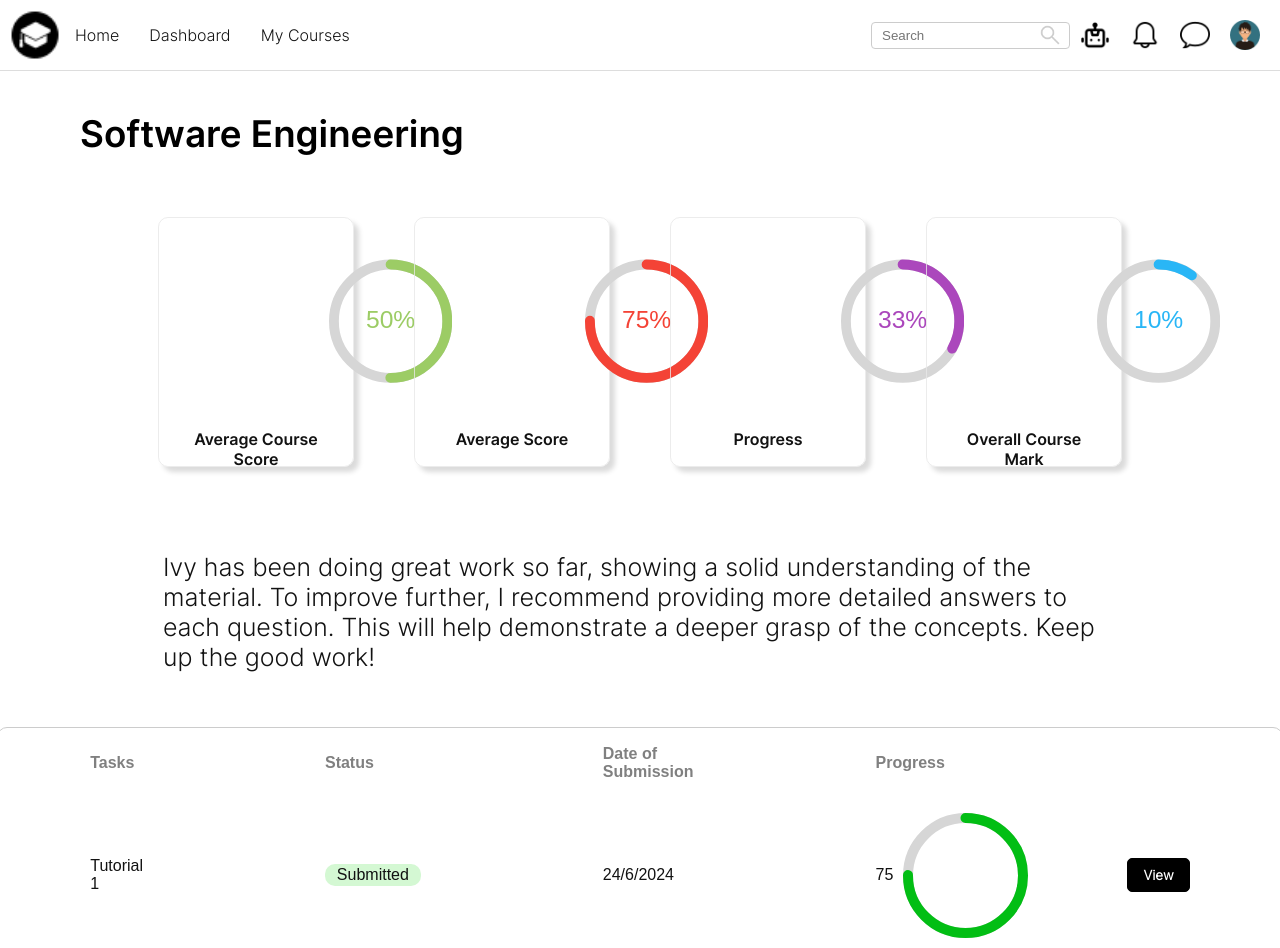
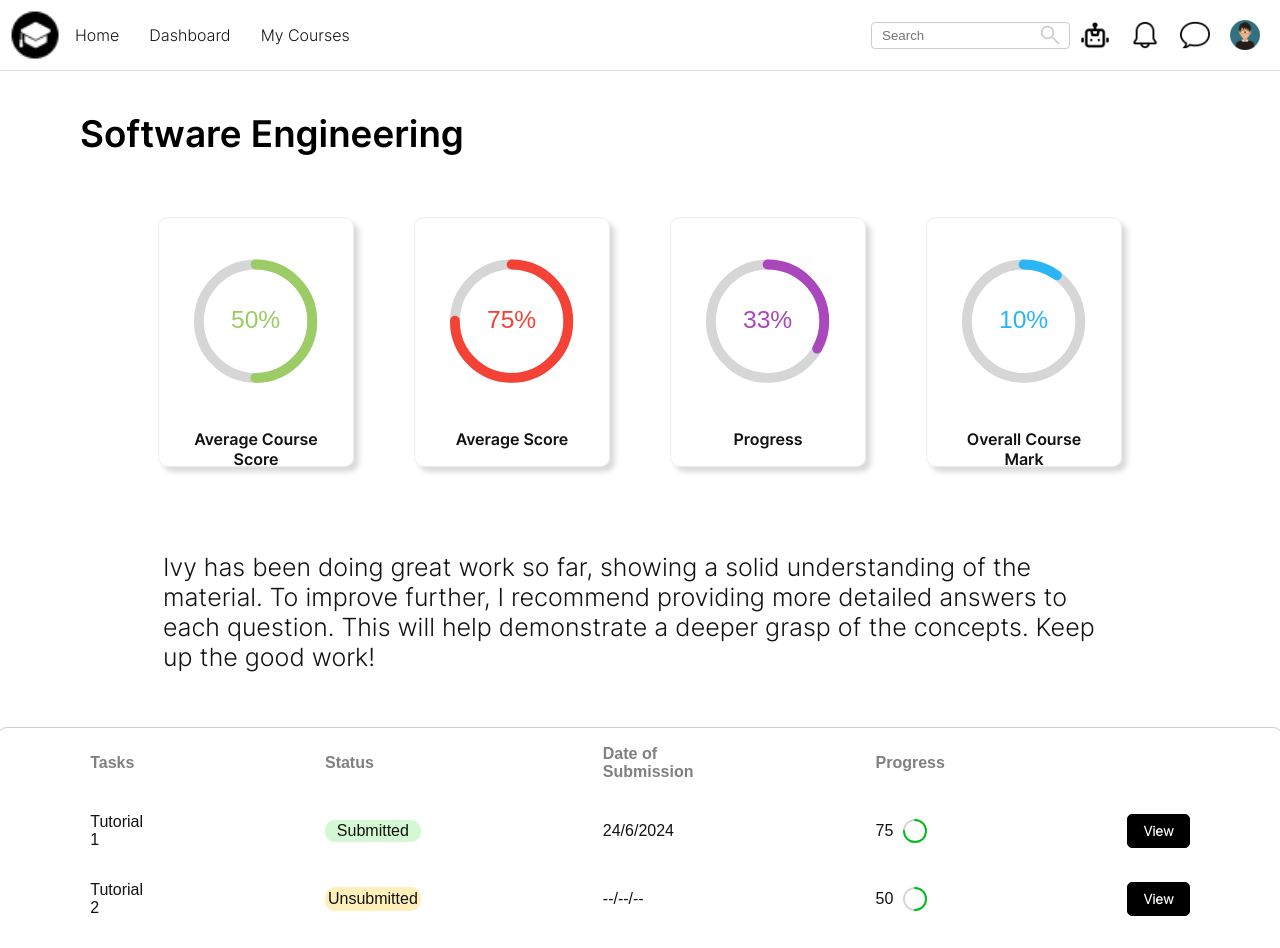
Before and after one commit to ICAS03/uni-portal, a React (Vite) app: page /modulestat in a window 1280 px wide. Shown: the top 948 px of the page. Built offline with nearby package versions, Linux system fonts and the light colour scheme.

Commit message:
css changes

```diff
--- a/src/components/moduleStatistic/moduleStat.css
+++ b/src/components/moduleStatistic/moduleStat.css
@@ -1,4 +1,4 @@
-.card-cont{
+.ModuleStatCard-cont{
     display: inline-flex;
     justify-content: center;
     width: 100%
@@ -13,13 +13,13 @@
     padding: 35px;
   }
 
-  .main-Cont{
+  .ModuleStatCardMain-Cont{
     margin-left: 10%;
     margin-right: 10%;
     padding-bottom: 10%;
   }
 
-  .card{
+  .ModuleStatCard{
     border: 1px solid rgba(232, 232, 232, 0.797);
     border-radius: 10px;
     box-shadow: 5px 5px 5px rgba(0, 0, 0, 0.144);
@@ -39,13 +39,13 @@
     font-family: Arial, san-serif;
   }
 
-  .card .card-title{
+  .ModuleStatCard .ModuleStatCard-title{
     font-family: Arial, san-serif;
     font-size: 16px;
     padding-top: 25px;
   }
 
-  .card .circle{
+  .ModuleStatCard .ModuleStatCardCircle{
    height: 80%;
    width: 80%;
    font-family: Arial, san-serif;
--- a/src/components/moduleStatistic/moduleStat.jsx
+++ b/src/components/moduleStatistic/moduleStat.jsx
@@ -9,8 +9,8 @@ const moduleStat = () =>{
       <>
       <Navbar/>
       <h1 style={{marginLeft:'70px', marginTop:'30px'}}>Software Engineering</h1>
-      <div className='main-Cont'>
-      <div className="card-cont">
+      <div className='ModuleStatCardMain-Cont'>
+      <div className="ModuleStatCard-cont">
       <ModuleStatCard name = "Average Course Score" score = {50} color='#9CCC65'/>
       <ModuleStatCard name = "Average Score" score = {75} color='#F44336'/>
       <ModuleStatCard name = "Progress" score = {33} color='#AB47BC'/>
--- a/src/components/moduleStatistic/moduleStatCard.jsx
+++ b/src/components/moduleStatistic/moduleStatCard.jsx
@@ -6,12 +6,12 @@ import './moduleStat.css'
 function moduleStatCard(props){
 
     return(
-        <div className="card">
-            <CircularProgressbar className="circle" value = {props.score} text = {`${props.score}%`} styles={buildStyles({
+        <div className="ModuleStatCard">
+            <CircularProgressbar className="ModuleStatCardCircle" value = {props.score} text = {`${props.score}%`} styles={buildStyles({
                     pathColor: props.color,
                     textColor: props.color
                 })}/>
-            <h3 className="card-title">{props.name}</h3>
+            <h3 className="ModuleStatCard-title">{props.name}</h3>
         </div>
     );
 }
--- a/src/components/moduleStatistic/taskTable.css
+++ b/src/components/moduleStatistic/taskTable.css
@@ -74,3 +74,8 @@
     color:black;
 
   }
+
+  .ModuleStatTableCircle{
+    height: 80%;
+    width: 80%;
+  }
--- a/src/components/moduleStatistic/taskTable.jsx
+++ b/src/components/moduleStatistic/taskTable.jsx
@@ -29,7 +29,7 @@ function TaskTable(){
                         <td>
                                 <div className='ProgbarTableCont1'>75
                                     <div className='ProgbarTableCont2'>
-                                        <CircularProgressbar value={75} />
+                                        <CircularProgressbar className="ModuleStatTableCircle" value={75} />
                                     </div>
                                 </div>
                         </td>
@@ -49,7 +49,7 @@ function TaskTable(){
                         <td>
                             <div className='ProgbarTableCont1'>50
                                 <div className='ProgbarTableCont2'>
-                                    <CircularProgressbar value={50} />
+                                    <CircularProgressbar className="ModuleStatTableCircle" value={50} />
                                 </div>
                             </div>
                         </td>
@@ -69,7 +69,7 @@ function TaskTable(){
                         <td>
                             <div className='ProgbarTableCont1'>25
                                 <div className='ProgbarTableCont2'>
-                                    <CircularProgressbar value={25} />
+                                    <CircularProgressbar className="ModuleStatTableCircle" value={25} />
                                 </div>
                             </div>
                         </td>
@@ -89,7 +89,7 @@ function TaskTable(){
                         <td>
                             <div className='ProgbarTableCont1'>100
                                 <div className='ProgbarTableCont2'>
-                                    <CircularProgressbar value={100}/>
+                                    <CircularProgressbar className="ModuleStatTableCircle" value={100}/>
                                 </div>
                             </div>
                         </td>
@@ -110,7 +110,7 @@ function TaskTable(){
                             <div className='ProgbarTableCont1'>
                                 <div>100</div>
                                 <div className='ProgbarTableCont2'>
-                                    <CircularProgressbar value={100} />
+                                    <CircularProgressbar className="ModuleStatTableCircle" value={100} />
                                 </div>
                             </div>
                         </td>
```
